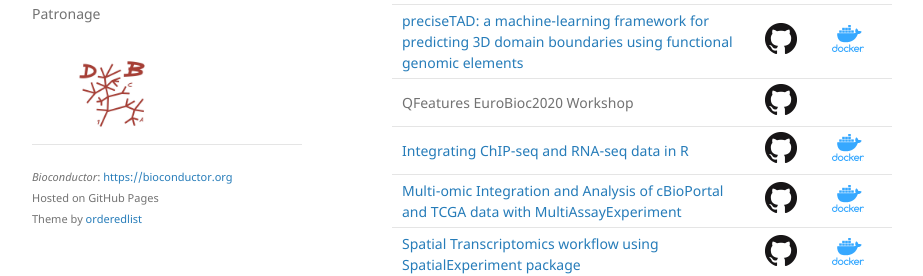
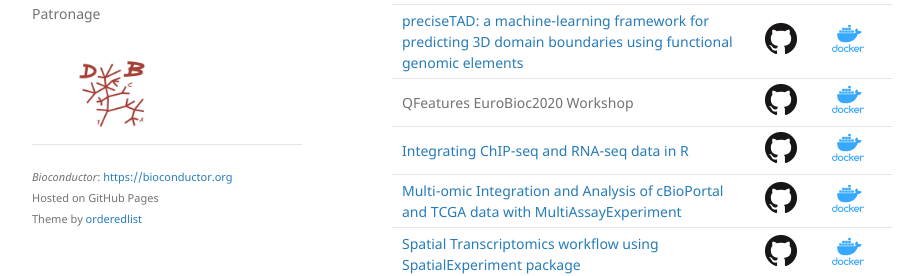
Before and after one commit to Bioconductor/EuroBioc2020, a Jekyll site: the page built from docs/workshops.md, in a window 1280 px wide. Shown: the part 701-977 px from the top of the page, without its empty margins (178-1101 px from the left). Built offline with Jekyll 4.4.1, drawn with Linux system fonts in a browser that asks for light colours.

Commit message:
another docker container

```diff
--- a/docs/workshops.md
+++ b/docs/workshops.md
@@ -16,7 +16,7 @@ layout: default
 | [Tidy transcriptomics for bulk and single-cell analyses](https://stemangiola.github.io/bioceurope2020_tidytranscriptomics/) | [![GH](images/GitHub-Mark-32px.png)](https://github.com/stemangiola/bioceurope2020_tidytranscriptomics) | [![Docker](images/docker_icon.png)](https://hub.docker.com/repository/docker/stemangiola/bioceurope2020_tidytranscriptomics) |
 | Quantitative analysis of ChiP-seq, ATAC-seq, and related DNA enrichment assays | [![GH](images/GitHub-Mark-32px.png)](https://github.com/bioinformatics-core-shared-training/Quantitative-ChIPseq-Workshop) | [![Docker](images/docker_icon.png)](https://hub.docker.com/repository/docker/crukcibioinformatics/quantitative_chip_workshop) |
 | [preciseTAD: a machine-learning framework for predicting 3D domain boundaries using functional genomic elements](https://dozmorovlab.github.io/preciseTADworkshop/) | [![GH](images/GitHub-Mark-32px.png)](https://github.com/dozmorovlab/preciseTADworkshop) | [![Docker](images/docker_icon.png)](https://hub.docker.com/repository/docker/stilianoudakis/precisetadworkshop) |
-| QFeatures EuroBioc2020 Workshop | [![GH](images/GitHub-Mark-32px.png)](https://github.com/lgatto/QFeaturesWorkshop2020) | |
+| QFeatures EuroBioc2020 Workshop | [![GH](images/GitHub-Mark-32px.png)](https://github.com/lgatto/QFeaturesWorkshop2020) | [![Docker](images/docker_icon.png)](https://hub.docker.com/repository/docker/lgatto/qfeaturesworkshop2020) |
 | [Integrating ChIP-seq and RNA-seq data in R](https://mahshaaban.github.io/targetShop/) | [![GH](images/GitHub-Mark-32px.png)](https://github.com/MahShaaban/targetShop) | [![Docker](images/docker_icon.png)](https://hub.docker.com/repository/docker/mahshaaban/targetshop) |
 | [Multi-omic Integration and Analysis of cBioPortal and TCGA data with MultiAssayExperiment](https://waldronlab.io/MultiAssayWorkshop/) | [![GH](images/GitHub-Mark-32px.png)](https://github.com/waldronlab/multiassayworkshop) | [![Docker](images/docker_icon.png)](https://hub.docker.com/repository/docker/mr148/multiassayworkshop) |
 | [Spatial Transcriptomics workflow using SpatialExperiment package](https://drighelli.github.io/EuroBioc2020_SpatialWorkshop/) | [![GH](images/GitHub-Mark-32px.png)](https://github.com/drighelli/EuroBioc2020_SpatialWorkshop) | [![Docker](images/docker_icon.png)](https://hub.docker.com/repository/docker/drighelli/eurobioc2020spatialworkshop) |
```
